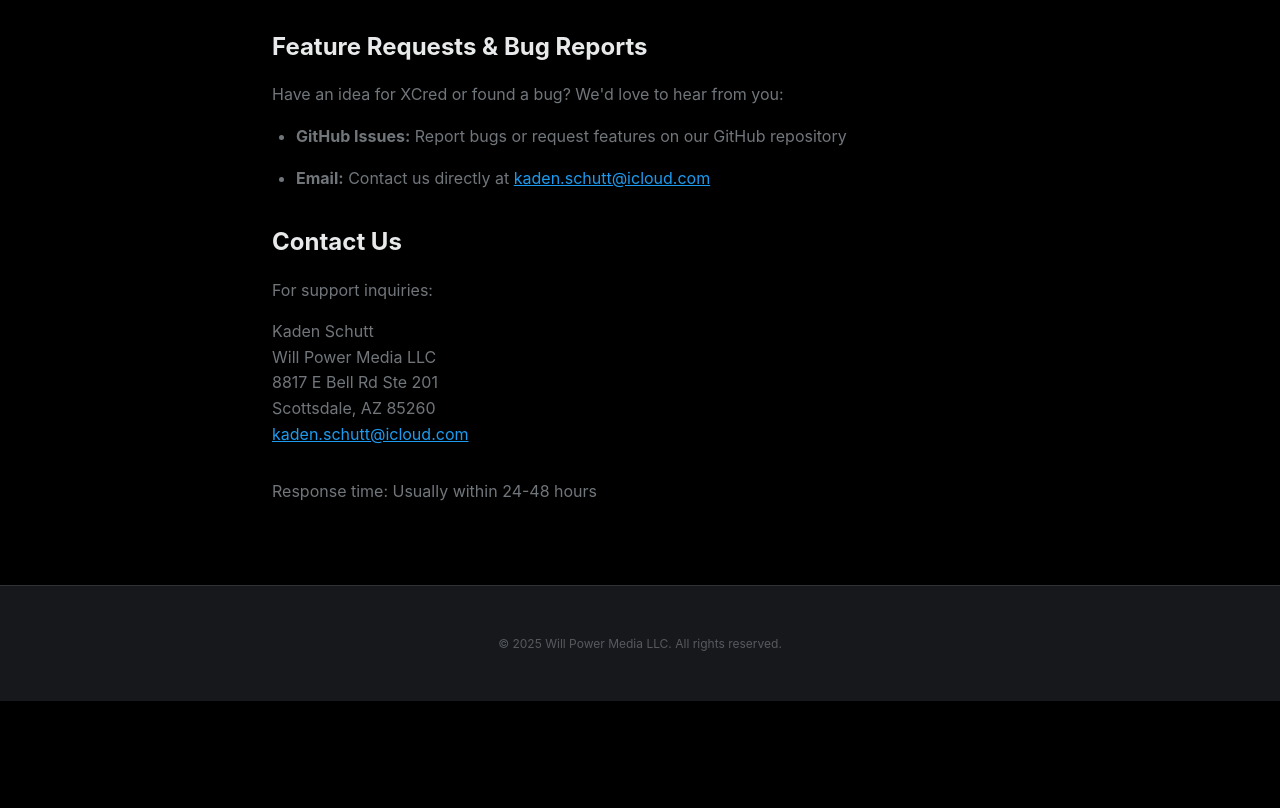
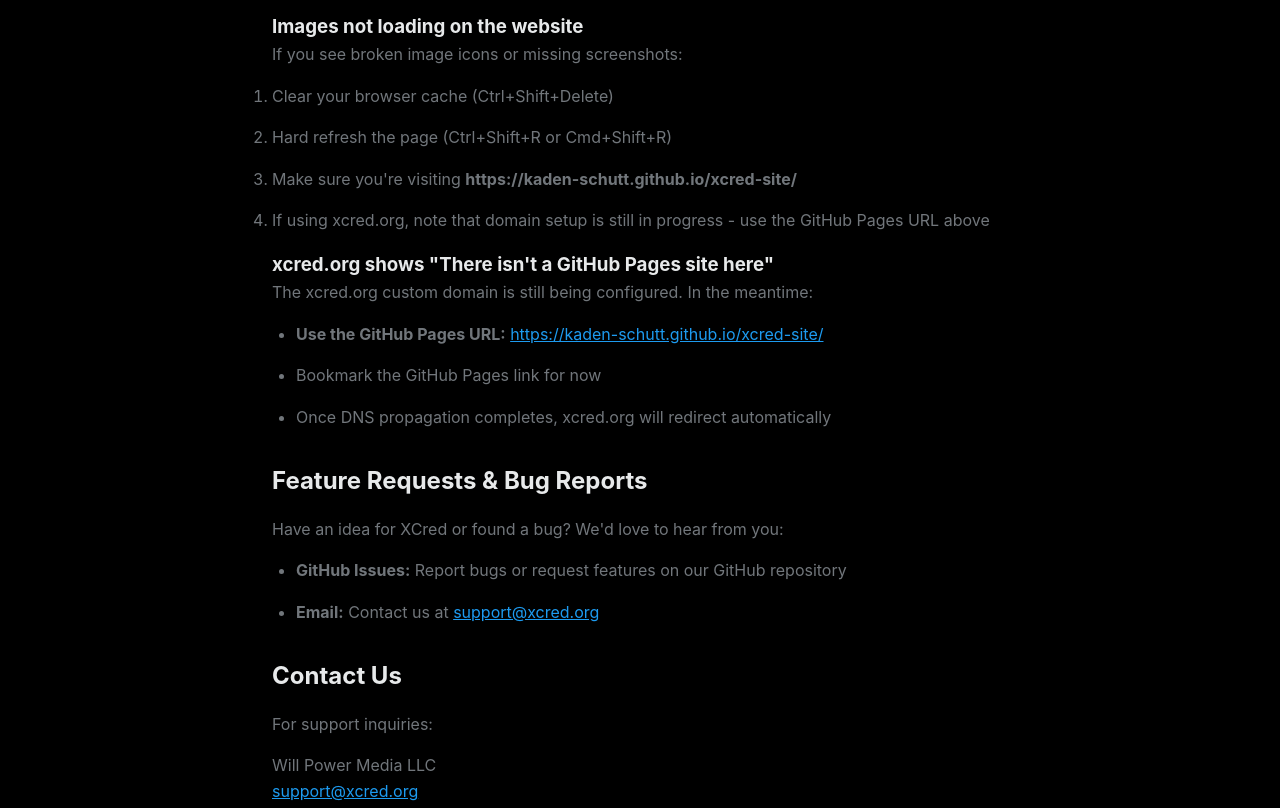
Before and after one commit to Kaden-Schutt/xcred-site, a website: page support.html in a window 1280 px wide. Shown: the part 2180-2988 px from the top of the page. Before the commit the page ends 2881 px from the top, so only its background shows below. Drawn offline with Linux system fonts and the light colour scheme.

Commit message:
Update support page with support@xcred.org and troubleshooting

```diff
--- a/support.html
+++ b/support.html
@@ -103,21 +103,35 @@
       <li>Click to clear local cached data</li>
     </ol>
 
+    <h3>Images not loading on the website</h3>
+    <p>If you see broken image icons or missing screenshots:</p>
+    <ol>
+      <li>Clear your browser cache (Ctrl+Shift+Delete)</li>
+      <li>Hard refresh the page (Ctrl+Shift+R or Cmd+Shift+R)</li>
+      <li>Make sure you're visiting <strong>https://kaden-schutt.github.io/xcred-site/</strong></li>
+      <li>If using xcred.org, note that domain setup is still in progress - use the GitHub Pages URL above</li>
+    </ol>
+
+    <h3>xcred.org shows "There isn't a GitHub Pages site here"</h3>
+    <p>The xcred.org custom domain is still being configured. In the meantime:</p>
+    <ul>
+      <li><strong>Use the GitHub Pages URL:</strong> <a href="https://kaden-schutt.github.io/xcred-site/" target="_blank">https://kaden-schutt.github.io/xcred-site/</a></li>
+      <li>Bookmark the GitHub Pages link for now</li>
+      <li>Once DNS propagation completes, xcred.org will redirect automatically</li>
+    </ul>
+
     <h2>Feature Requests &amp; Bug Reports</h2>
     <p>Have an idea for XCred or found a bug? We'd love to hear from you:</p>
     <ul>
       <li><strong>GitHub Issues:</strong> Report bugs or request features on our GitHub repository</li>
-      <li><strong>Email:</strong> Contact us directly at <a href="mailto:kaden.schutt@icloud.com">kaden.schutt@icloud.com</a></li>
+      <li><strong>Email:</strong> Contact us at <a href="mailto:support@xcred.org">support@xcred.org</a></li>
     </ul>
 
     <h2>Contact Us</h2>
     <p>For support inquiries:</p>
     <p>
-      Kaden Schutt<br>
       Will Power Media LLC<br>
-      8817 E Bell Rd Ste 201<br>
-      Scottsdale, AZ 85260<br>
-      <a href="mailto:kaden.schutt@icloud.com">kaden.schutt@icloud.com</a>
+      <a href="mailto:support@xcred.org">support@xcred.org</a>
     </p>
 
     <p class="updated" style="margin-top: 2rem;">Response time: Usually within 24-48 hours</p>
```
